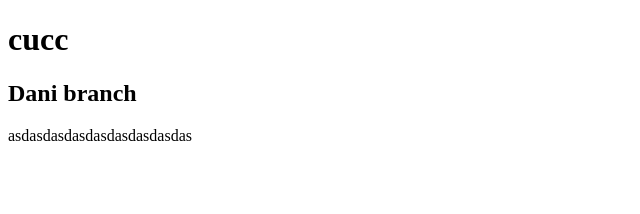
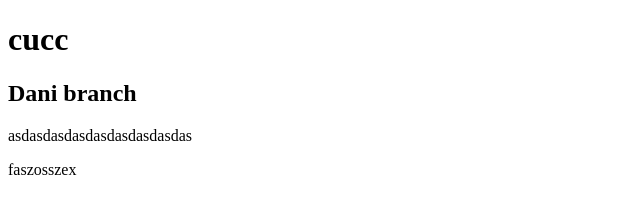
Before and after one commit to bUMmrR/2023IKT, a plain HTML site: page index.html in a window 1280 px wide. Shown: the full height of the page, 0-640 px from the left. Drawn offline with Linux system fonts and the light colour scheme.

Commit message:
elküldöm xd

```diff
--- a/index.html
+++ b/index.html
@@ -10,5 +10,6 @@
     <h1>cucc</h1>
     <h2>Dani branch</h2>
     <p>asdasdasdasdasdasdasdasdas</p>
+    <p>faszosszex</p>
 </body>
 </html>
```
